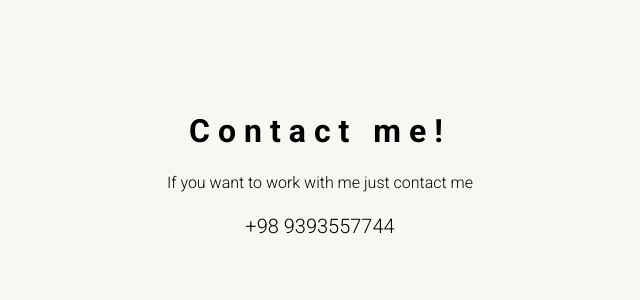
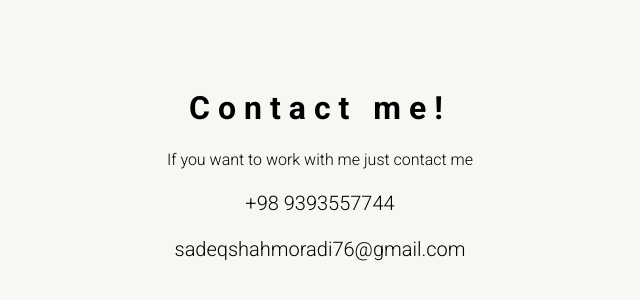
Before and after one commit to sadeq76/sadeq, a website: page src/pages/contact.html in a window 1280 px wide. Shown: the part 226-526 px from the top of the page, without its empty margins (320-960 px from the left). Drawn offline with Linux system fonts and the light colour scheme.

Commit message:
add email to contact page

```diff
--- a/src/pages/contact.html
+++ b/src/pages/contact.html
@@ -26,5 +26,8 @@
     <h1>Contact me!</h1>
     <p class="mt-4">If you want to work with me just contact me</p>
     <a class="mt-4" href="tel:+989393557744">+98 9393557744</a>
+    <a class="mt-4" href="mailto:sadeqshahmoradi76@gmail.com">
+      sadeqshahmoradi76@gmail.com
+    </a>
   </body>
 </html>
```
